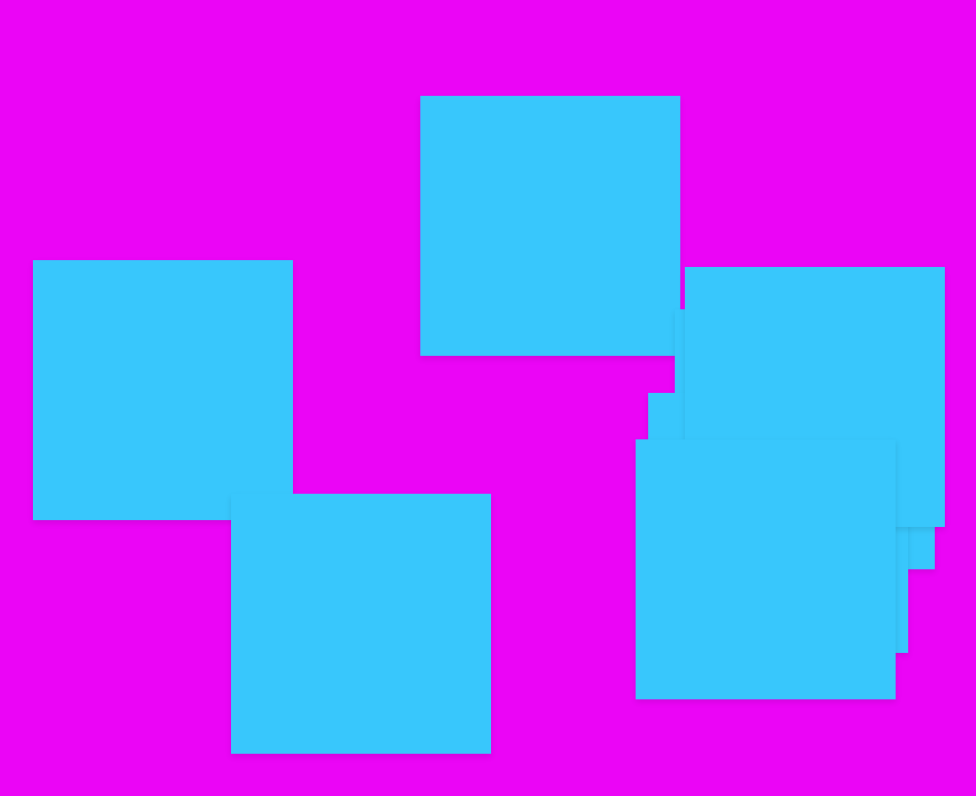
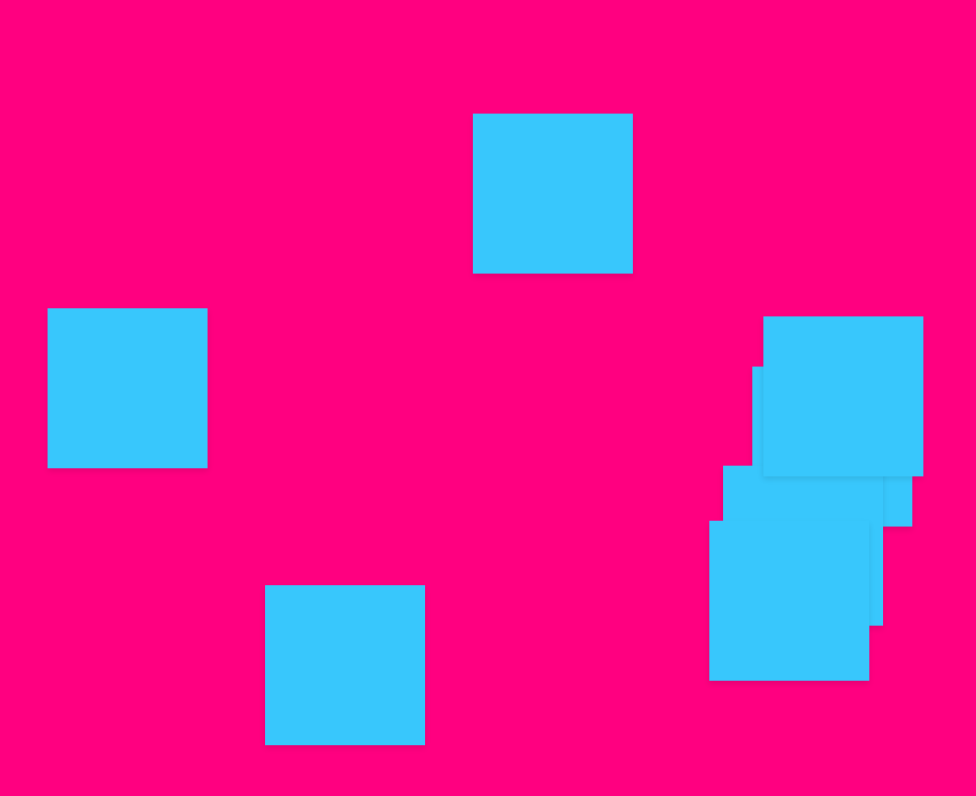
Before and after one commit to GYURI-PARK/CreativeThings, a plain HTML site: page hanging box/index.html in a window 1280 px wide. Shown: the whole page, without its empty margins (116-1092 px from the left). Drawn offline with Linux system fonts and the light colour scheme.

Commit message:
color change

```diff
--- a/hanging box/app.js
+++ b/hanging box/app.js
@@ -58,8 +58,8 @@ class App {
         }
 
         if (this.curItem) {
-            this.ctx.fillStyle = '#5283F9';
-            this.ctx.strokeStyle = '#5283F9';
+            this.ctx.fillStyle = '#01E8BA';
+            this.ctx.strokeStyle = '#01E8BA';
 
             this.ctx.beginPath();
             this.ctx.arc(this.mousePos.x, this.mousePos.y, 8, 0, Math.PI * 2);
--- a/hanging box/dialog.js
+++ b/hanging box/dialog.js
@@ -4,8 +4,8 @@ const FOLLOW_SPEED = 0.08;
 const ROTATE_SPEED = 0.12;
 const MAX_ANGLE = 30;
 const FPS = 1000 / 60;
-const WIDTH = 260;
-const HEIGHT = 260;
+const WIDTH = 160;
+const HEIGHT = 160;
 
 export class Dialog {
     constructor() {
--- a/hanging box/style.css
+++ b/hanging box/style.css
@@ -12,7 +12,7 @@ html {
 body {
     width: 100%;
     height: 100%;
-    background-color: #EB05F6;
+    background-color: #FF0080;
     position: relative;
 }
 
```
